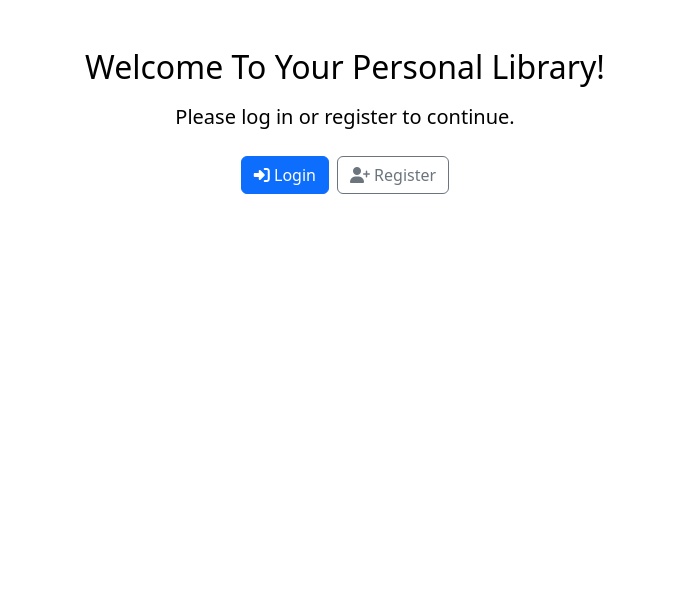
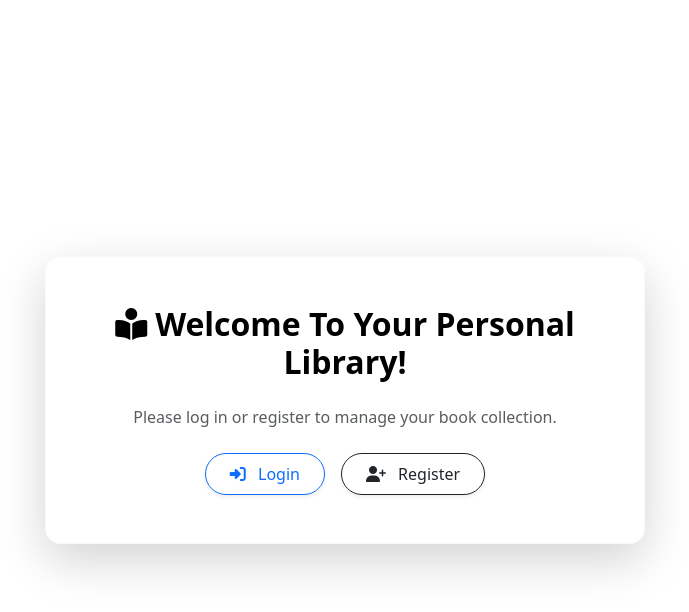
Before and after one commit to RehasLiamsi/BookApp, an Angular app in the folder BookApi_frontend/: page / in a window 1280 px wide. Shown: the top 612 px of the page, without its empty margins (295-984 px from the left). Built offline with nearby package versions, Linux system fonts and the light colour scheme.

Commit message:
Fix styling

```diff
--- a/BookApi_frontend/src/app/components/banner/banner.component.html
+++ b/BookApi_frontend/src/app/components/banner/banner.component.html
@@ -6,7 +6,7 @@
   <div class="d-flex align-items-center gap-2 order-lg-2">
 
     <button *ngIf="isLoggedIn()"
-            class="navbar-toggler"
+            class="btn btn-outline-light rounded-pill shadow-sm px-3 py-2 d-lg-none"
             type="button"
             data-bs-toggle="collapse"
             data-bs-target="#navbarMenu"
--- a/BookApi_frontend/src/app/components/book-form/book-form.component.html
+++ b/BookApi_frontend/src/app/components/book-form/book-form.component.html
@@ -1,9 +1,10 @@
 <div class="container mt-5">
   <div class="row justify-content-center">
     <div class="col-md-8">
-      <h2 class="mb-4 text-center">
-        {{ isEditMode ? '✏️ Edit Book' : '➕ Add Book' }}
-      </h2>
+      <div class="bg-white bg-opacity-75 p-5 rounded-4 shadow-lg border border-light" style="backdrop-filter: blur(10px);">
+        <h2 class="text-center mb-4 text-gradient fw-bold">
+          {{ isEditMode ? '✏️ Edit Book' : '➕ Add Book' }}
+        </h2>
         <form (ngSubmit)="save()" #form="ngForm" class="p-4 border rounded shadow-sm form-wrapper">
 
           <div class="mb-3">
@@ -62,6 +63,7 @@
           </div>
 
         </form>
+      </div>
     </div>
-  </div>
+    </div>
 </div>
--- a/BookApi_frontend/src/app/components/book-list/book-list.component.html
+++ b/BookApi_frontend/src/app/components/book-list/book-list.component.html
@@ -1,4 +1,5 @@
 <div class="container mt-4">
+  <div class="bg-white bg-opacity-75 p-5 rounded-4 shadow-lg border border-light" style="backdrop-filter: blur(10px);">
     <div class="d-flex flex-column flex-md-row justify-content-between align-items-center mb-4">
       <h2 class="mb-3 mb-md-0"><i class="fas fa-book"></i> Book List</h2>
     </div>
@@ -22,3 +23,4 @@
       </li>
     </ul>
     </div>
+  </div>
--- a/BookApi_frontend/src/app/components/home/home.component.html
+++ b/BookApi_frontend/src/app/components/home/home.component.html
@@ -1,19 +1,34 @@
-<div class="container mt-5">
-  <div *ngIf="!isLoggedIn()" class="text-center">
-    <h2 class="mb-3">Welcome To Your Personal Library!</h2>
-    <p class="lead mb-4">Please log in or register to continue.</p>
-    <a routerLink="/login" class="btn btn-primary me-2">
-      <i class="fas fa-sign-in-alt"></i> Login
-    </a>
-    <a routerLink="/register" class="btn btn-outline-secondary">
-      <i class="fas fa-user-plus"></i> Register
-    </a>
-  </div>
+<div class="container d-flex align-items-center justify-content-center vh-100">
+  <div class="w-100" style="max-width: 600px;">
+    <div class="bg-white bg-opacity-75 p-5 rounded-4 shadow-lg border border-light" style="backdrop-filter: blur(10px);">
+      <h2 class="text-center mb-4 text-gradient fw-bold">
+        <i class="fas fa-book-reader me-2"></i>Welcome To Your Personal Library!
+      </h2>
 
-  <div *ngIf="isLoggedIn()" class="text-center">
-    <p class="lead mb-3">You are already logged in.</p>
-    <a routerLink="/books" class="btn btn-success">
-      <i class="fas fa-book"></i> Go to Books
-    </a>
+      <ng-container *ngIf="!isLoggedIn(); else loggedIn">
+        <p class="text-center text-muted mb-4">
+          Please log in or register to manage your book collection.
+        </p>
+        <div class="d-flex justify-content-center gap-3">
+          <a routerLink="/login" class="btn btn-outline-primary px-4 py-2 rounded-pill shadow-sm">
+            <i class="fas fa-sign-in-alt me-2"></i> Login
+          </a>
+          <a routerLink="/register" class="btn btn-outline-dark px-4 py-2 rounded-pill shadow-sm">
+            <i class="fas fa-user-plus me-2"></i> Register
+          </a>
+        </div>
+      </ng-container>
+
+      <ng-template #loggedIn>
+        <div class="text-center">
+          <p class="text-success mb-4">
+            <i class="fas fa-user-check me-2"></i>You're already logged in!
+          </p>
+          <a routerLink="/books" class="btn btn-success px-4 py-2 rounded-pill shadow-sm">
+            <i class="fas fa-book me-2"></i> Go to Books
+          </a>
+        </div>
+      </ng-template>
+    </div>
   </div>
 </div>
--- a/BookApi_frontend/src/app/components/login/login.component.html
+++ b/BookApi_frontend/src/app/components/login/login.component.html
@@ -1,7 +1,8 @@
 <div class="container mt-5">
   <div class="row justify-content-center">
     <div class="col-md-6">
-      <h2 class="text-center mb-4">Login</h2>
+      <div class="bg-white bg-opacity-75 p-5 rounded-4 shadow-lg border border-light" style="backdrop-filter: blur(10px);">
+        <h2 class="text-center mb-4 text-gradient fw-bold"><i class="fas fa-sign-in-alt me-2"></i>Login</h2>
 
         <form [formGroup]="loginForm" (ngSubmit)="onSubmit()" class="p-4 border rounded shadow-sm form-wrapper">
           <div class="mb-3">
@@ -29,3 +30,4 @@
         </div>
       </div>
     </div>
+</div>
--- a/BookApi_frontend/src/app/components/navbar/navbar.component.html
+++ b/BookApi_frontend/src/app/components/navbar/navbar.component.html
@@ -1,16 +1,16 @@
   <ul class="navbar-nav ms-auto me-2 d-flex flex-column flex-lg-row align-items-start align-items-lg-center gap-3 gap-lg-2">
     <li class="nav-item">
-      <a class="btn btn-outline-light" [routerLink]="toggleLink">
+      <a class="btn btn-outline-light rounded-pill shadow-sm px-3" [routerLink]="toggleLink">
         {{ toggleLabel }}
       </a>
     </li>
     <li class="nav-item">
-      <a class="btn btn-outline-light" routerLink="/books/new">
+      <a class="btn btn-outline-light rounded-pill shadow-sm px-3" routerLink="/books/new">
         <i class="fas fa-plus"></i> Add Book
       </a>
     </li>
     <li class="nav-item">
-      <button class="btn btn-outline-danger" (click)="logout()">
+      <button class="btn btn-outline-danger rounded-pill shadow-sm px-3" (click)="logout()">
         <i class="fas fa-sign-out-alt"></i> Logout
       </button>
     </li>
--- a/BookApi_frontend/src/app/components/quotes/quotes.component.html
+++ b/BookApi_frontend/src/app/components/quotes/quotes.component.html
@@ -1,11 +1,14 @@
-<div class="container mt-5">
-  <div class="text-center mb-4">
-    <h2> My Favorite Quotes</h2>
+<div class="container mt-5 d-flex justify-content-center">
+  <div class="w-100" style="max-width: 700px;">
+    <div class="bg-white bg-opacity-75 p-5 rounded-4 shadow-lg border border-light" style="backdrop-filter: blur(10px);">
+      <div class="text-center mb-4">
+        <h2 class="text-gradient fw-bold"><i class="fas fa-quote-left me-2"></i>My Favorite Quotes</h2>
+      </div>
+      <ul class="list-group">
+        <li *ngFor="let quote of favoriteQuotes" class="list-group-item">
+          <i class="text-muted me-2 fas fa-star"></i> {{ quote }}
+        </li>
+      </ul>
+    </div>
   </div>
-
-  <ul class="list-group">
-    <li *ngFor="let quote of favoriteQuotes" class="list-group-item">
-      <i class= "text-muted me-2"></i> {{ quote }}
-    </li>
-  </ul>
 </div>
--- a/BookApi_frontend/src/app/components/register/register.component.html
+++ b/BookApi_frontend/src/app/components/register/register.component.html
@@ -1,7 +1,8 @@
 <div class="container mt-5">
   <div class="row justify-content-center">
     <div class="col-md-6">
-      <h2 class="text-center mb-4">Register</h2>
+      <div class="bg-white bg-opacity-75 p-5 rounded-4 shadow-lg border border-light" style="backdrop-filter: blur(10px);">
+        <h2 class="text-center mb-4 text-gradient fw-bold"><i class="fas fa-user-plus me-2"></i>Register</h2>
 
         <form [formGroup]="registerForm" (ngSubmit)="onSubmit()" class="p-4 border rounded shadow-sm form-wrapper">
           <div class="mb-3">
@@ -29,3 +30,4 @@
         </div>
       </div>
     </div>
+</div>
--- a/BookApi_frontend/src/app/components/theme-toggle/theme-toggle.component.html
+++ b/BookApi_frontend/src/app/components/theme-toggle/theme-toggle.component.html
@@ -1,3 +1,3 @@
-<button class="btn btn-outline-light" (click)="toggleTheme()">
+<button class="btn btn-outline-light rounded-pill shadow-sm px-3" (click)="toggleTheme()">
   <i class="fas" [ngClass]="isDarkMode ? 'fa-sun' : 'fa-moon'"></i>
 </button>
```
Lines whose indentation alone changed are shown as unchanged.
